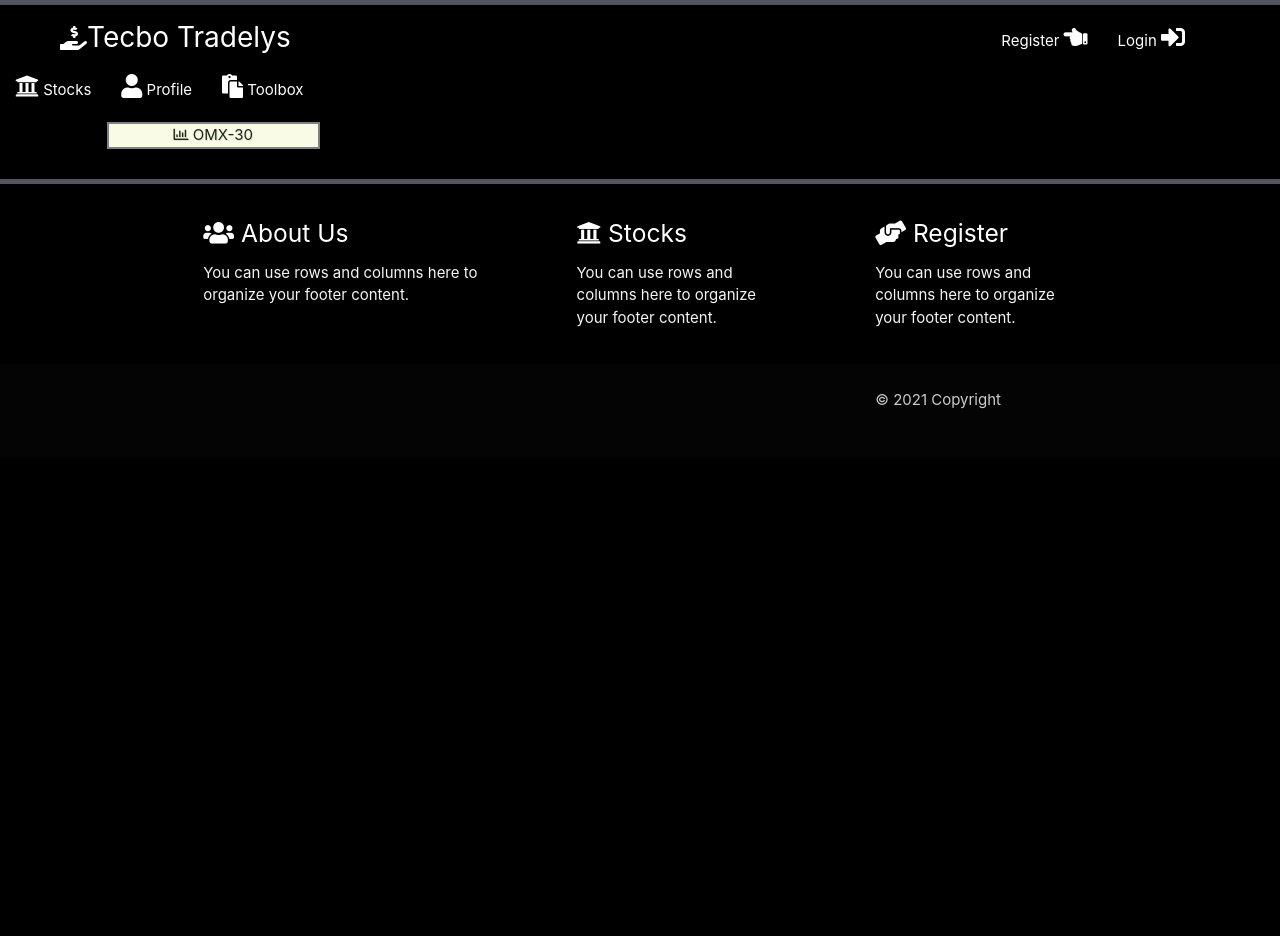
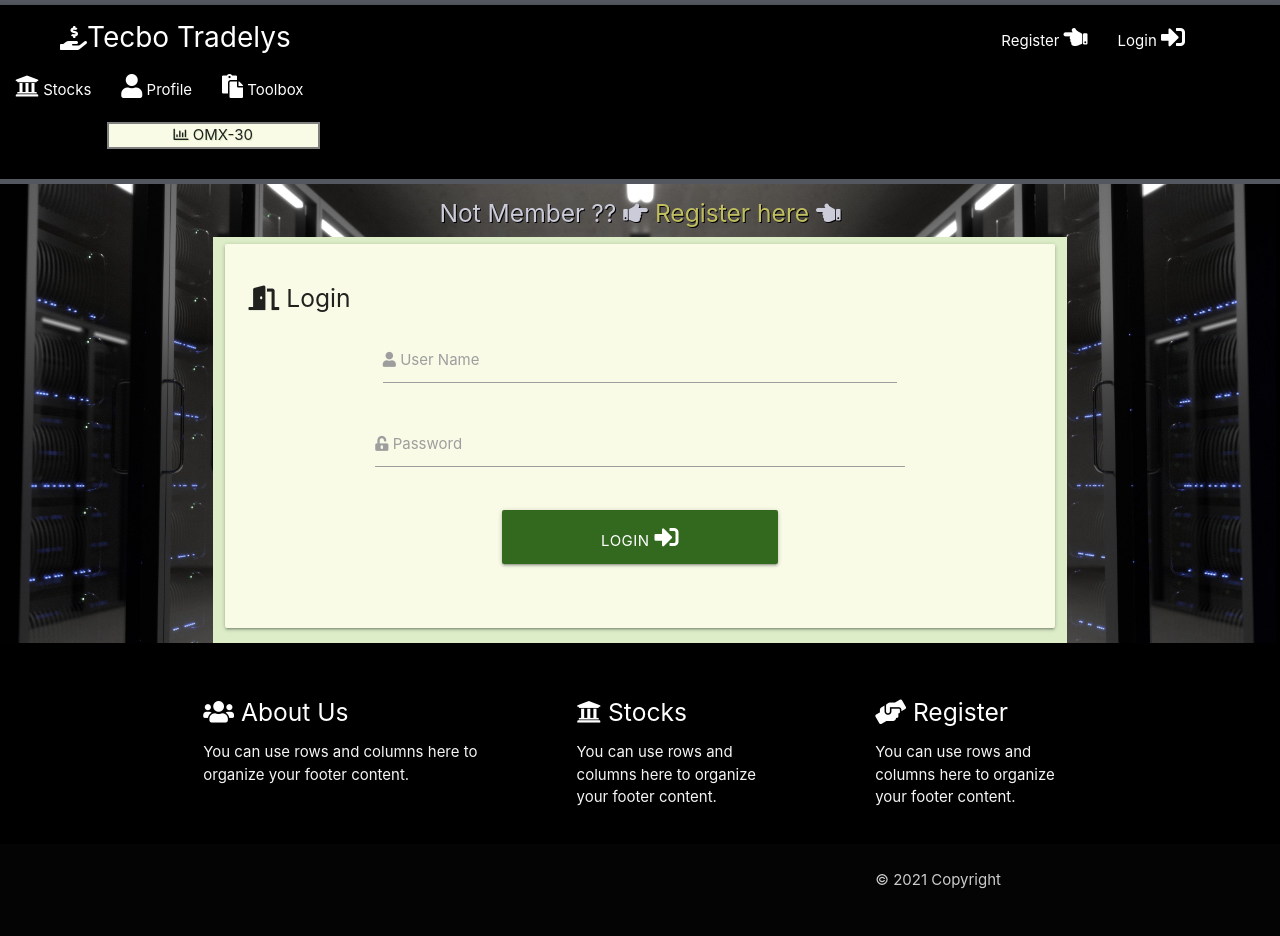
Before and after one commit to GurraT/Totebo-Trading, a Flask app: page /login in a window 1280 px wide. Before the commit the page ends 409 px from the top, so only its background shows below. Run offline with Flask 2, Linux system fonts and the light colour scheme; some libraries are stand-ins or nearby versions.

Commit message:
Updated registerpage, added a loginpage and connected them to a profile

```diff
--- a/app.py
+++ b/app.py
@@ -32,7 +32,8 @@
             {"username": request.form.get("username").lower()})
 
         if existing_user:
-            flash("User already exists in the system")
+            flash("'{}' already exists in the system".format(
+                            request.form.get("username")))
             return redirect(url_for("register"))
 
         register = {
@@ -45,16 +46,40 @@
 
         # put the user into a session cokie
         session["user"] = request.form.get("username").lower()
-        flash("Welcome your request have been received !")
+        flash("Welcome {} your request have been received !".format(
+                            request.form.get("username")))
         return redirect(url_for("profile", username=session["user"]))
 
     return render_template("register.html")
 
 
-@app.route("/login")
+@app.route("/login", methods=["GET", "POST"])
 def login():
+    if request.method == "POST":
+        # check if username exists in db
+        existing_user = mongo.db.users.find_one(
+            {"username": request.form.get("username").lower()})
+
+        if existing_user:
+            # ensure hashed password matches user input
+            if check_password_hash(
+                    existing_user["password"], request.form.get("password")):
+                        session["user"] = request.form.get("username").lower()
+                        flash("Welcome, {}".format(
+                            request.form.get("username")))
+                        return redirect(url_for(
+                            "profile", username=session["user"]))
+            else:
+                # invalid password match
+                flash("Incorrect Username and/or Password")
+                return redirect(url_for("login"))
+
+        else:
+            # username doesn't exist
+            flash("Incorrect Username and/or Password")
+            return redirect(url_for("login"))
+
     return render_template("login.html")
-
 
 @app.route("/omx")
 def omx():
--- a/static/css/style.css
+++ b/static/css/style.css
@@ -64,8 +64,17 @@
 }
 
 
+/*Register page*/
 
-/*Register page*/
+.linktext{
+    color:#cccbda;
+    text-shadow: #010101 1px 1px;
+}
+
+.linktext a{
+    color:#c1be5f;
+}
+
 
 .registerpage{
     background-image:url("../img/pexels-manuel-geissinger-325229.jpg");
@@ -78,6 +87,17 @@
     margin-top: 40px;
     margin-bottom: 40px;
 }
+
+/*Profile page*/
+
+.profilepage{
+    height:800px;
+    background-image:url("../img/3d-rendered-background-with-matrix-style-design.jpg");
+    background-size: 100% 100%;
+    background-position: center;
+    background-repeat: no-repeat;
+}
+
 
 @media screen and (max-width: 1000px) {
 
--- a/templates/base.html
+++ b/templates/base.html
@@ -37,17 +37,11 @@
   </header>
       {% block header %}
         {% endblock %}
-  <section class="white-text">
-      {% with messages = get_flashed_messages()  %}
-        {% if messages %}
-            {% for message in messages %}
-                <div class="s4 offset-s4"> {{ messages }} </div>
-            {% endfor %}
-        {% endif %}
-      {% endwith %}
+
+  <section>
   </section>
-    {% block content %}
-        {% endblock %}
+        {% block content %}
+         {% endblock %}
 
           <footer class="page-footer #000000 black">
           <div class="container ">
--- a/templates/login.html
+++ b/templates/login.html
@@ -1,4 +1,51 @@
 {% extends "base.html" %}
 
-{ % block content %}
-{ % endblock % }
+{% block content %}
+
+
+  <div class="row #000000 black registerpage">
+        <div class="col s8 offset-s2 ">
+            <h5 class="center-align linktext"> Not Member ??  <i class="fas fa-hand-point-right"></i> <a href="{{url_for('register')}}">  Register here  </a> <i class="fas fa-hand-point-left"></i></h5>
+        </div>
+
+        <form class="loginform col s10 m8 offset-s1 offset-m2 #dcedc8 light-green lighten-4" method="POST" action="{{ url_for('login')}}">
+      <div class="card-panel #f9fbe7 lime lighten-5">
+          <!-- Title-->
+          <h5 class="card-title"><i class="fas fa-door-open"></i> Login </h5>
+
+
+        {% if session.user %}
+          {% with messages = get_flashed_messages()  %}
+            {% if messages %}
+                    {% for message in messages %}
+                        <h5 class="#b71c1c red darken-4 center-align white-text z-depth-4"> <i class="fas fa-user-slash"></i> {{ message }} </h5>
+                    {% endfor %}
+            {% endif %}
+          {% endwith %}
+        {% endif %}
+
+
+       <div class="row">
+           <!-- UserName-->
+        <div class="input-field col s8 offset-s2">
+          <input id="username" name="username" type="text" minlength="5" maxlength="15" pattern="^[a-zA-Z0-9]${5,15}" class="validate" required>
+          <label for="username"><i class="fas fa-user"></i> User Name</label>
+        </div>
+        <!-- Password-->
+              <div class="row">
+        <div class="input-field col s8 offset-s2">
+          <input id="password" name="password" type="password" minlength="5" maxlength="15" pattern="(?=.*[!@#$%^&*(),.?:{}|>])(?=.*[a-z])(?=.*[A-Z]).{5,15}" class="validate" required>
+          <label for="password"><i class="fas fa-unlock-alt"></i> Password</label>
+        </div>
+      </div>
+      <!-- Login Form-->
+                      <div class="row">
+                    <button type="submit" class="col s4 offset-s4 btn-large #33691e light-green darken-4 text-shadow">
+                        Login <i class="fas fa-sign-in-alt"></i>
+                    </button>
+                </div>
+      </div>
+      </div>
+    </form>
+    </div>
+        {% endblock %}
```
Also changed, not shown: templates/profile.html (+25 -2 lines), templates/register.html (+21 -3 lines).
